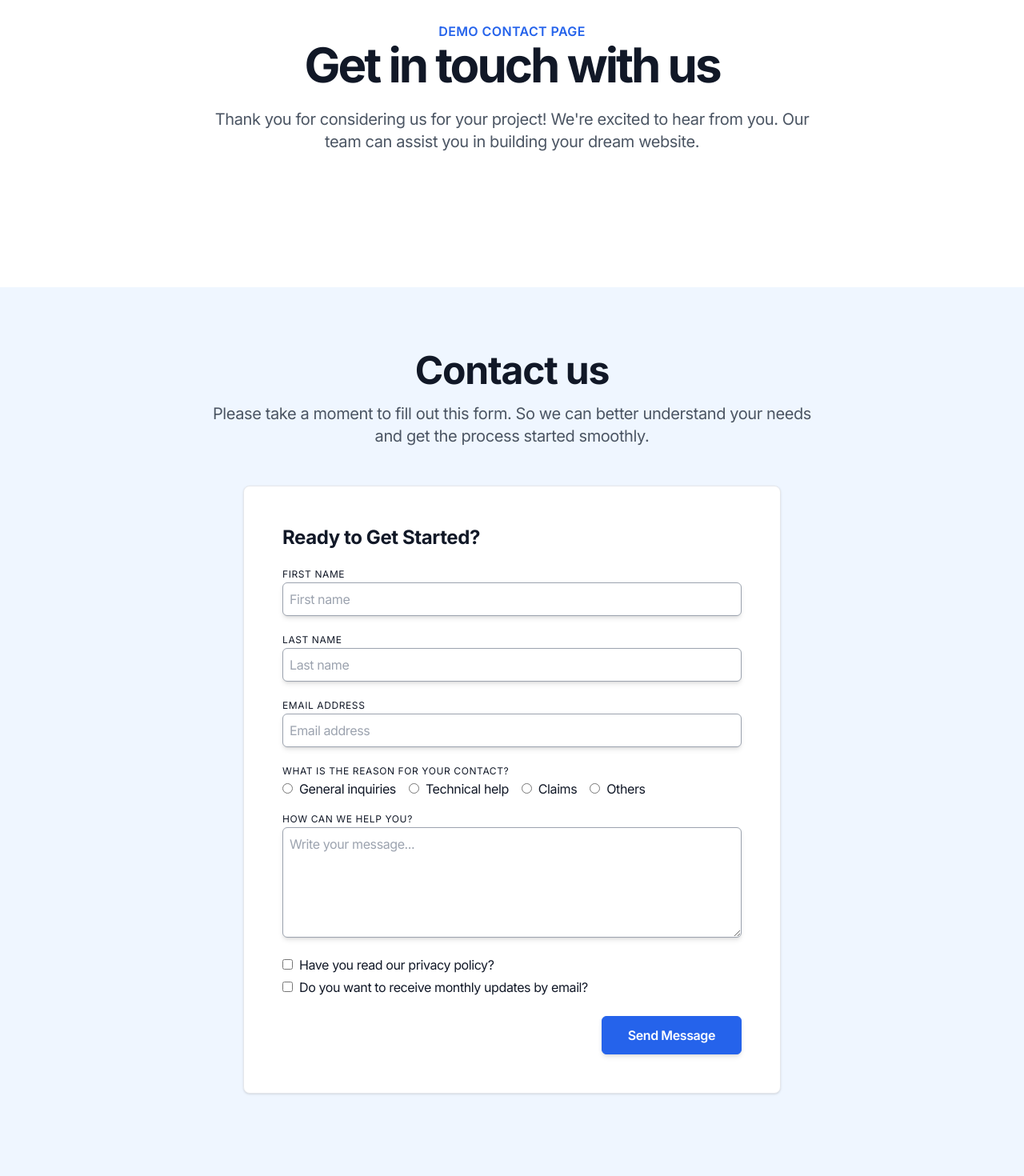
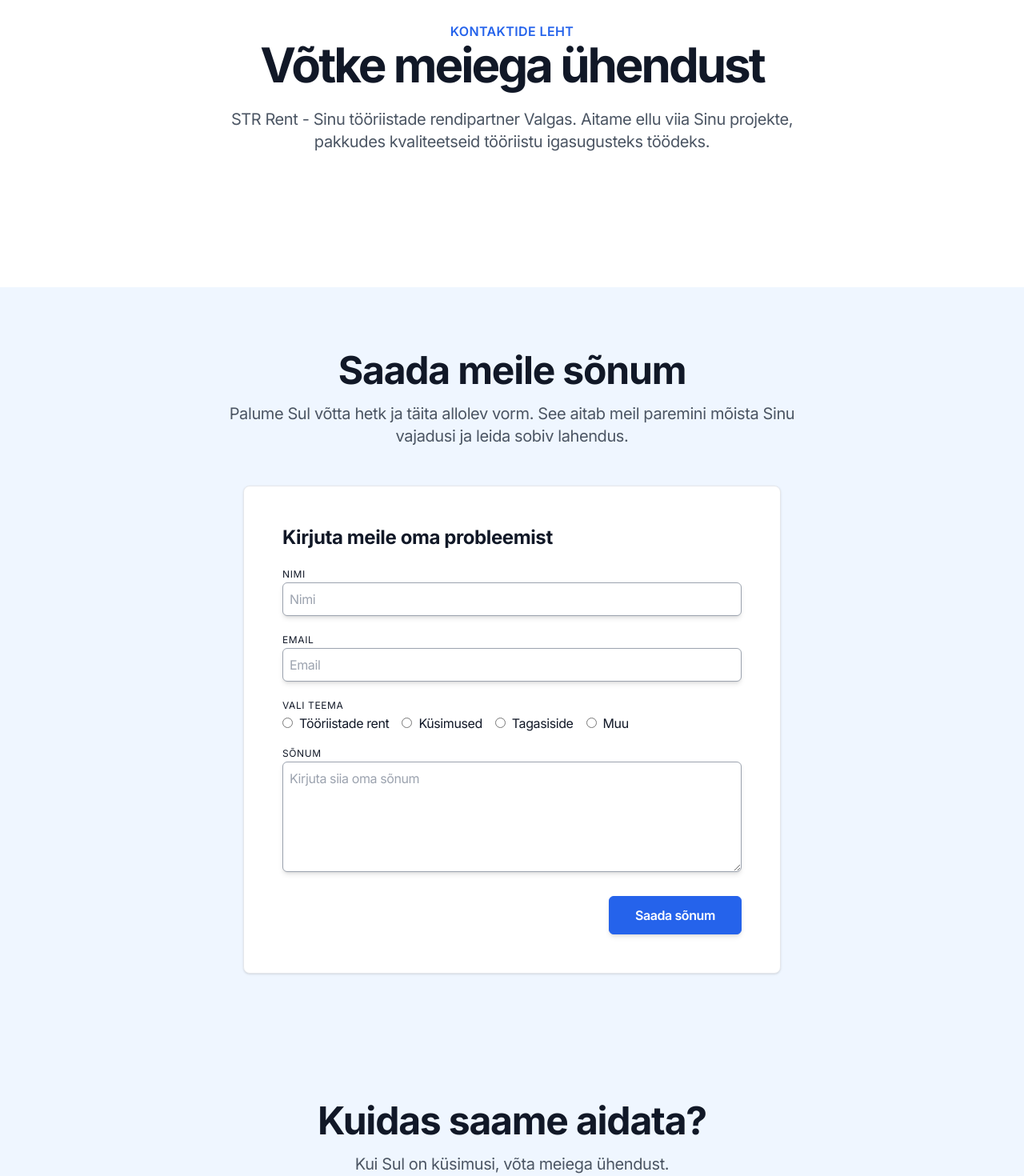
Before and after one commit to 77ccreed/str-rent-next, a Next.js app: page /kontaktid in a window 1280 px wide. Shown: the part 240-1710 px from the top of the page at 80% size. Built offline with nearby package versions, Linux system fonts and the light colour scheme.

Commit message:
Update contact page with Estonian translations and company information

```diff
--- a/src/shared/data/pages/contact.data.tsx
+++ b/src/shared/data/pages/contact.data.tsx
@@ -4,14 +4,15 @@ import { HeroProps } from '~/shared/types';
 
 // Hero data on Contact page *******************
 export const heroContact: HeroProps = {
-  title: 'Get in touch with us',
+  title: 'Võtke meiega ühendust',
   subtitle: (
     <>
-      <span className="hidden md:inline">{`Thank you for considering us for your project! We're excited to hear from you.`}</span>{' '}
-      {`Our team can assist you in building your dream website.`}
+      <span className="hidden md:inline">{`STR Rent - Sinu tööriistade rendipartner Valgas.`}
+      </span>{' '}
+      {`Aitame ellu viia Sinu projekte, pakkudes kvaliteetseid tööriistu igasugusteks töödeks.`}
     </>
   ),
-  tagline: 'Demo Contact Page',
+  tagline: 'Kontaktide leht',
 };
 
 // Contact data on Contact page *******************
@@ -19,92 +20,75 @@ export const contact2Contact: ContactProps = {
   id: 'contactTwo-on-contact',
   hasBackground: true,
   header: {
-    title: 'Contact us',
+    title: 'Saada meile sõnum',
     subtitle: (
       <>
-        Please take a moment to fill out this form.{' '}
-        <span className="hidden md:inline">{`So we can better understand your needs and get the process started smoothly.`}</span>
+        Palume Sul võtta hetk ja täita allolev vorm.{' '}
+        <span className="hidden md:inline">{`See aitab meil paremini mõista Sinu vajadusi ja leida sobiv lahendus.`}</span>
       </>
     ),
   },
   items: [
     {
-      title: 'Our Address',
-      description: ['1230 Maecenas Street Donec Road', 'New York, EEUU'],
+      title: 'Meie asukoht',
+      description: ['Kesk tänav 10, Valga, 68203, Eesti'],
       icon: IconMapPin,
     },
     {
-      title: 'Contact',
+      title: 'Kontaktt',
       description: ['Mobile: +1 (123) 456-7890', 'Mail: tailnext@gmail.com'],
       icon: IconPhoneCall,
     },
     {
-      title: 'Working hours',
-      description: ['Monday - Friday: 08:00 - 17:00', 'Saturday & Sunday: 08:00 - 12:00'],
+      title: 'Tööaeg',
+      description: ['Esmaspäev - reede: 07:00 - 17:00', 'Laupäev: 08:00 - 13:00'],
       icon: IconClock,
     },
   ],
   form: {
-    title: 'Ready to Get Started?',
+    title: 'Kirjuta meile oma probleemist',
     inputs: [
       {
         type: 'text',
-        label: 'First name',
+        label: 'Nimi',
         name: 'name',
         autocomplete: 'off',
-        placeholder: 'First name',
-      },
-      {
-        type: 'text',
-        label: 'Last name',
-        name: 'lastName',
-        autocomplete: 'off',
-        placeholder: 'Last name',
+        placeholder: 'Nimi',
       },
       {
         type: 'email',
-        label: 'Email address',
+        label: 'Email',
         name: 'email',
         autocomplete: 'on',
-        placeholder: 'Email address',
+        placeholder: 'Email',
       },
     ],
     radioBtns: {
-      label: 'What is the reason for your contact?',
+      label: 'Vali teema',
       radios: [
         {
-          label: 'General inquiries',
+          label: 'Tööriistade rent',
         },
         {
-          label: 'Technical help',
+          label: 'Küsimused',
         },
         {
-          label: 'Claims',
+          label: 'Tagasiside',
         },
         {
-          label: 'Others',
+          label: 'Muu',
         },
       ],
     },
     textarea: {
       cols: 30,
       rows: 5,
-      label: 'How can we help you?',
+      label: 'Sõnum',
       name: 'textarea',
-      placeholder: 'Write your message...',
+      placeholder: 'Kirjuta siia oma sõnum',
     },
-    checkboxes: [
-      {
-        label: 'Have you read our privacy policy?',
-        value: '',
-      },
-      {
-        label: 'Do you want to receive monthly updates by email?',
-        value: '',
-      },
-    ],
     btn: {
-      title: 'Send Message',
+      title: 'Saada sõnum',
       type: 'submit',
     },
   },
@@ -114,16 +98,16 @@ export const contact2Contact: ContactProps = {
 export const features2Contact: FeaturesProps = {
   columns: 3,
   header: {
-    title: 'Support Center',
-    subtitle: 'Looking for something in particular?',
+    title: 'Kuidas saame aidata?',
+    subtitle: 'Kui Sul on küsimusi, võta meiega ühendust.',
   },
   items: [
     {
-      title: 'Have a question?',
-      description: 'See our frequently asked questions',
+      title: 'Külasta meie KKK lehte',
+      description: 'Vaata vastuseid enamlevinud küsimustele.',
       icon: IconHelp,
       callToAction: {
-        text: 'Go to FAQ page',
+        text: 'Külasta KKK lehte',
         href: '/faqs',
       },
     },
```
